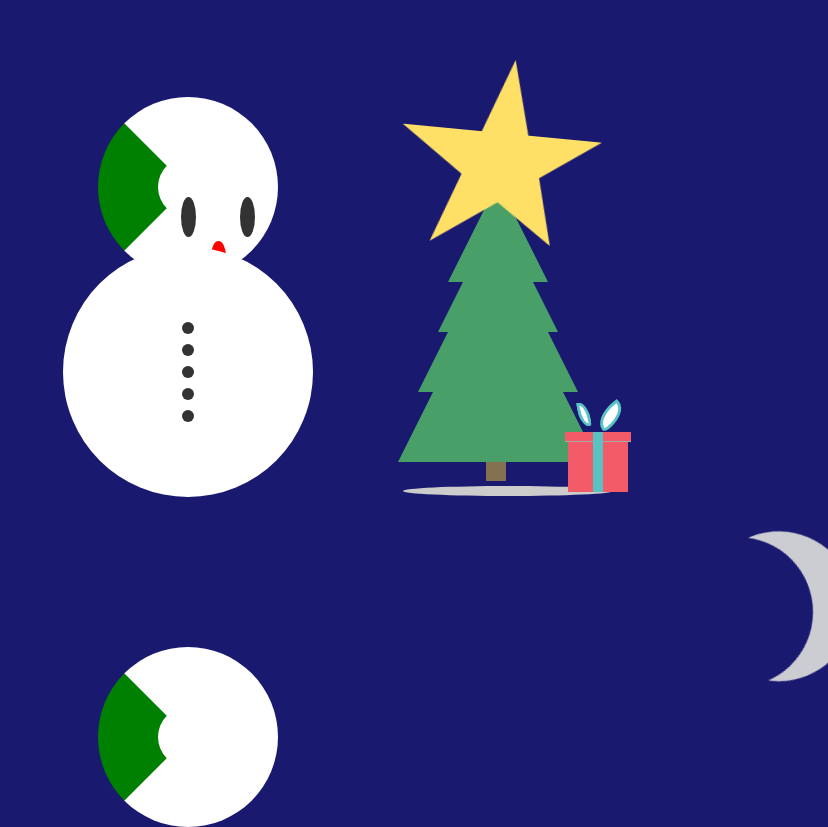
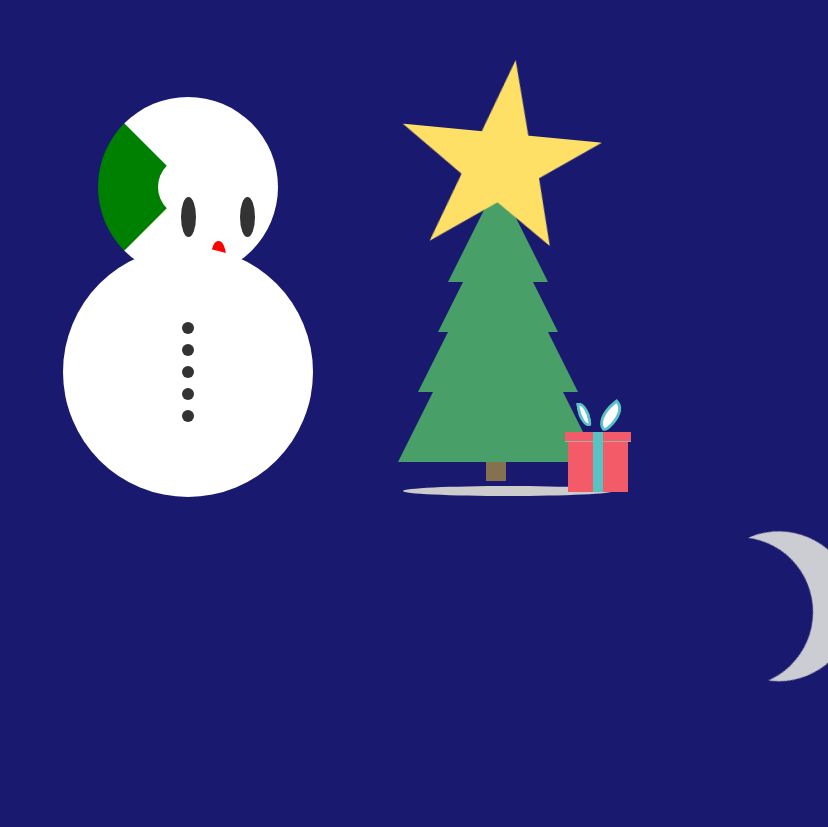
Before and after one commit to AdriProGamer2011/Navidad_Del_Manin, a plain HTML site: page index.html in a window 1280 px wide. Shown: the part 103-930 px from the top of the page, without its empty margins (452-1280 px from the left). After the commit the page ends 813 px from the top, so only its background shows below. Drawn offline with Linux system fonts and the light colour scheme.

Commit message:
index.html

```diff
--- a/index.html
+++ b/index.html
@@ -48,8 +48,6 @@
         </div>
     </div>
     <div class="luna"></div>
-    <div class="elfo">
-        <div class="cabeza"></div>
-    </div>
+    <div class="elfo"></div>
 </body>
 </html>
```
